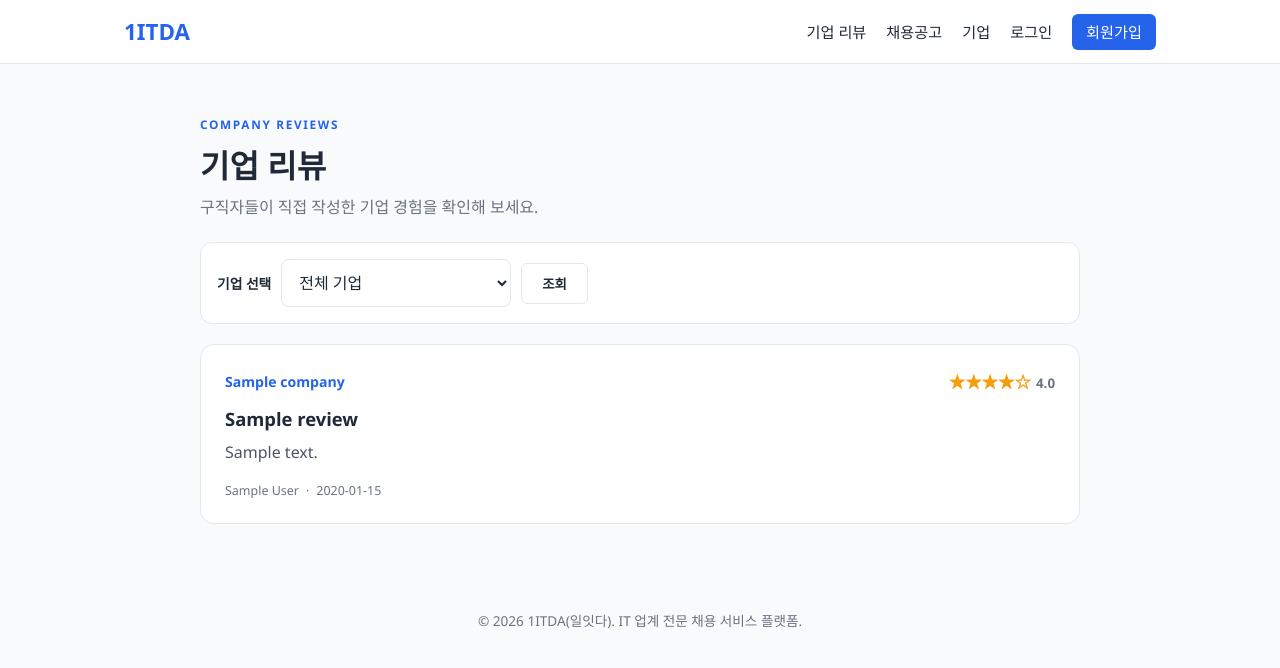
After one commit to sieunni/1itda, a Flask app: page /reviews in a window 1280 px wide. The commit adds this page. Shown: the top 668 px of the page. Run offline with Flask 3, Linux system fonts and the light colour scheme; tables that the repository leaves empty hold one stand-in row (values such as "Sample post").

Commit message:
feat: add company review community

```diff
--- a/app.py
+++ b/app.py
@@ -10,6 +10,7 @@ from routes.auth import auth_bp
 from routes.company import company_bp
 from routes.jobs import jobs_bp
 from routes.profile import profile_bp
+from routes.reviews import reviews_bp
 
 
 def ensure_schema_compatibility():
@@ -34,6 +35,7 @@ def create_app():
     app.register_blueprint(applications_bp)
     app.register_blueprint(company_bp)
     app.register_blueprint(admin_bp)
+    app.register_blueprint(reviews_bp)
 
     @app.context_processor
     def inject_current_user():
--- /dev/null
+++ b/routes/reviews.py
@@ -0,0 +1,165 @@
+from functools import wraps
+
+from flask import Blueprint, abort, flash, redirect, render_template, request, session, url_for
+from sqlalchemy.orm import joinedload
+
+from extensions import db
+from models import Company, Review, User
+
+reviews_bp = Blueprint("reviews", __name__)
+MAX_TITLE_LENGTH = 200
+MAX_CONTENT_LENGTH = 10000
+
+
+def jobseeker_required(view):
+    @wraps(view)
+    def wrapped_view(*args, **kwargs):
+        user_id = session.get("user_id")
+        if not user_id:
+            flash("로그인이 필요합니다.", "error")
+            return redirect(url_for("auth.login"))
+        user = db.session.get(User, user_id)
+        if user is None:
+            session.clear()
+            flash("로그인이 필요합니다.", "error")
+            return redirect(url_for("auth.login"))
+        if not user.is_active or user.role != "jobseeker":
+            abort(403)
+        return view(user, *args, **kwargs)
+
+    return wrapped_view
+
+
+def review_or_404(review_id):
+    review = (
+        Review.query.options(joinedload(Review.author), joinedload(Review.company))
+        .filter(Review.review_id == review_id)
+        .first()
+    )
+    if review is None:
+        abort(404)
+    return review
+
+
+def owned_review_or_403(user, review_id):
+    review = review_or_404(review_id)
+    if review.user_id != user.user_id:
+        abort(403)
+    return review
+
+
+def validate_review_form(form):
+    company_id_text = (form.get("company_id") or "").strip()
+    rating_text = (form.get("rating") or "").strip()
+    title = (form.get("title") or "").strip()
+    content = (form.get("content") or "").strip()
+    errors = []
+
+    try:
+        company_id = int(company_id_text)
+    except (TypeError, ValueError):
+        company_id = None
+    company = db.session.get(Company, company_id) if company_id is not None else None
+    if company is None:
+        errors.append("기업을 선택해 주세요.")
+
+    try:
+        rating = int(rating_text)
+    except (TypeError, ValueError):
+        rating = None
+    if rating not in range(1, 6):
+        errors.append("별점은 1~5 사이의 정수여야 합니다.")
+    if not title:
+        errors.append("리뷰 제목을 입력해 주세요.")
+    elif len(title) > MAX_TITLE_LENGTH:
+        errors.append(f"리뷰 제목은 {MAX_TITLE_LENGTH}자 이하여야 합니다.")
+    if not content:
+        errors.append("리뷰 내용을 입력해 주세요.")
+    elif len(content) > MAX_CONTENT_LENGTH:
+        errors.append(f"리뷰 내용은 {MAX_CONTENT_LENGTH:,}자 이하여야 합니다.")
+
+    return {"company": company, "rating": rating, "title": title, "content": content}, errors
+
+
+@reviews_bp.get("/reviews")
+def review_list():
+    companies = Company.query.order_by(Company.company_name.asc()).all()
+    company_id_text = (request.args.get("company_id") or "").strip()
+    selected_company = None
+    query = Review.query.options(joinedload(Review.author), joinedload(Review.company))
+    if company_id_text:
+        try:
+            company_id = int(company_id_text)
+        except ValueError:
+            abort(404)
+        selected_company = db.session.get(Company, company_id)
+        if selected_company is None:
+            abort(404)
+        query = query.filter(Review.company_id == company_id)
+    reviews = query.order_by(Review.created_at.desc(), Review.review_id.desc()).all()
+    return render_template("reviews/list.html", reviews=reviews, companies=companies, selected_company=selected_company)
+
+
+@reviews_bp.get("/companies/<int:company_id>/reviews")
+def company_reviews(company_id):
+    company = db.session.get(Company, company_id)
+    if company is None:
+        abort(404)
+    reviews = (Review.query.options(joinedload(Review.author)).filter(Review.company_id == company_id)
+               .order_by(Review.created_at.desc(), Review.review_id.desc()).all())
+    average_rating = db.session.query(db.func.avg(Review.rating)).filter(Review.company_id == company_id).scalar()
+    return render_template("reviews/company_list.html", company=company, reviews=reviews,
+                           average_rating=float(average_rating) if average_rating is not None else None)
+
+
+@reviews_bp.get("/reviews/<int:review_id>")
+def review_detail(review_id):
+    return render_template("reviews/detail.html", review=review_or_404(review_id))
+
+
+@reviews_bp.route("/reviews/new", methods=["GET", "POST"])
+@jobseeker_required
+def review_new(user):
+    companies = Company.query.order_by(Company.company_name.asc()).all()
+    if request.method == "POST":
+        values, errors = validate_review_form(request.form)
+        if not errors:
+            review = Review(user_id=user.user_id, company_id=values["company"].company_id,
+                            rating=values["rating"], title=values["title"], content=values["content"])
+            db.session.add(review)
+            db.session.commit()
+            flash("기업 리뷰가 등록되었습니다.", "success")
+            return redirect(url_for("reviews.review_detail", review_id=review.review_id))
+        for error in errors:
+            flash(error, "error")
+    return render_template("reviews/form.html", review=None, companies=companies)
+
+
+@reviews_bp.route("/reviews/<int:review_id>/edit", methods=["GET", "POST"])
+@jobseeker_required
+def review_edit(user, review_id):
+    review = owned_review_or_403(user, review_id)
+    companies = Company.query.order_by(Company.company_name.asc()).all()
+    if request.method == "POST":
+        values, errors = validate_review_form(request.form)
+        if not errors:
+            review.company_id = values["company"].company_id
+            review.rating = values["rating"]
+            review.title = values["title"]
+            review.content = values["content"]
+            db.session.commit()
+            flash("기업 리뷰가 수정되었습니다.", "success")
+            return redirect(url_for("reviews.review_detail", review_id=review.review_id))
+        for error in errors:
+            flash(error, "error")
+    return render_template("reviews/form.html", review=review, companies=companies)
+
+
+@reviews_bp.post("/reviews/<int:review_id>/delete")
+@jobseeker_required
+def review_delete(user, review_id):
+    review = owned_review_or_403(user, review_id)
+    db.session.delete(review)
+    db.session.commit()
+    flash("기업 리뷰가 삭제되었습니다.", "success")
+    return redirect(url_for("reviews.review_list"))
--- a/static/css/style.css
+++ b/static/css/style.css
@@ -5,6 +5,62 @@
   --color-muted: #6b7280;
   --color-border: #e5e7eb;
   --color-bg: #f9fafb;
+}
+
+/* Company reviews */
+.reviews-page, .review-detail, .review-form-page { max-width: 880px; margin: 0 auto; }
+.review-page-header { display: flex; align-items: flex-end; justify-content: space-between; gap: 24px; margin-bottom: 24px; }
+.review-page-header span, .company-review-header > div > span, .review-form-card header span { color: var(--color-primary); font-size: .74rem; font-weight: 800; letter-spacing: .14em; }
+.review-page-header h1, .company-review-header h1, .review-form-card h1 { margin: 7px 0; font-size: 2rem; }
+.review-page-header p, .review-form-card header p { margin: 0; color: var(--color-muted); }
+.review-filter { display: flex; align-items: center; gap: 10px; margin-bottom: 20px; padding: 16px; background: #fff; border: 1px solid var(--color-border); border-radius: 12px; }
+.review-filter label { font-size: .86rem; font-weight: 700; }
+.review-filter select, .review-form select, .review-form input, .review-form textarea { padding: 11px 13px; color: var(--color-text); background: #fff; border: 1px solid var(--color-border); border-radius: 8px; font: inherit; }
+.review-filter select { min-width: 230px; }
+.review-filter .btn { border: 1px solid var(--color-border); background: #fff; cursor: pointer; }
+.review-list { display: flex; flex-direction: column; gap: 14px; }
+.review-card { display: block; padding: 24px; color: inherit; background: #fff; border: 1px solid var(--color-border); border-radius: 14px; text-decoration: none; transition: border-color .15s, box-shadow .15s; }
+.review-card:hover { border-color: #bfdbfe; box-shadow: 0 6px 18px rgba(15, 23, 42, .06); }
+.review-card__top { display: flex; align-items: center; justify-content: space-between; gap: 16px; }
+.review-card__top > strong, .review-company-link { color: var(--color-primary); font-size: .88rem; text-decoration: none; }
+.review-stars { color: #f59e0b; font-weight: 700; white-space: nowrap; letter-spacing: .03em; }
+.review-stars small { color: var(--color-muted); letter-spacing: 0; }
+.review-stars--large { margin: 18px 0 10px; font-size: 1.25rem; }
+.review-card h2 { margin: 13px 0 8px; font-size: 1.15rem; }
+.review-card > p { margin: 0 0 17px; color: #4b5563; line-height: 1.65; }
+.review-meta { display: flex; gap: 7px; color: var(--color-muted); font-size: .78rem; }
+.review-empty { padding: 64px 24px; background: #fff; border: 1px solid var(--color-border); border-radius: 14px; text-align: center; }
+.review-empty h2 { margin: 0 0 8px; font-size: 1.08rem; }
+.review-empty p { margin: 0; color: var(--color-muted); }
+.review-back { display: inline-block; margin-bottom: 22px; color: var(--color-muted); font-size: .86rem; text-decoration: none; }
+.company-review-header { display: flex; align-items: center; justify-content: space-between; gap: 24px; margin-bottom: 22px; padding: 26px; background: #fff; border: 1px solid var(--color-border); border-radius: 14px; }
+.company-review-header dl { display: flex; gap: 28px; margin: 0; }
+.company-review-header dl div { min-width: 90px; }
+.company-review-header dt { margin-bottom: 6px; color: var(--color-muted); font-size: .75rem; }
+.company-review-header dd { margin: 0; color: #f59e0b; }
+.company-review-header dd strong { color: var(--color-text); }
+.review-detail { padding: 32px; background: #fff; border: 1px solid var(--color-border); border-radius: 14px; }
+.review-detail h1 { margin: 0 0 12px; font-size: 1.8rem; }
+.review-detail__content { min-height: 180px; margin-top: 28px; padding-top: 28px; border-top: 1px solid var(--color-border); line-height: 1.8; white-space: pre-wrap; overflow-wrap: anywhere; }
+.review-actions { display: flex; justify-content: flex-end; gap: 8px; margin-top: 28px; padding-top: 20px; border-top: 1px solid var(--color-border); }
+.review-actions form { margin: 0; }
+.review-actions button { font: inherit; cursor: pointer; }
+.review-delete { color: #b91c1c; background: #fff; border: 1px solid #fecaca; }
+.review-form-card { padding: 32px; background: #fff; border: 1px solid var(--color-border); border-radius: 14px; }
+.review-form-card header { margin-bottom: 28px; }
+.review-form { display: flex; flex-direction: column; gap: 18px; }
+.review-form input, .review-form select { width: 100%; min-height: 46px; }
+.review-form textarea { width: 100%; resize: vertical; line-height: 1.6; }
+.review-form-actions { display: flex; justify-content: flex-end; gap: 9px; }
+.review-form-actions button { border: 0; font: inherit; cursor: pointer; }
+
+@media (max-width: 650px) {
+  .review-page-header, .company-review-header { align-items: stretch; flex-direction: column; }
+  .review-filter { align-items: stretch; flex-direction: column; }
+  .review-filter select { width: 100%; min-width: 0; }
+  .review-card__top { align-items: flex-start; flex-direction: column; gap: 8px; }
+  .company-review-header dl { justify-content: space-between; }
+  .review-detail, .review-form-card { padding: 22px; }
 }
 
 * {
--- a/templates/base.html
+++ b/templates/base.html
@@ -11,6 +11,7 @@
     <nav class="navbar">
       <a class="logo" href="{{ url_for('index') }}">1ITDA</a>
       <ul class="nav-links">
+        <li><a href="{{ url_for('reviews.review_list') }}">기업 리뷰</a></li>
         <li><a href="{{ url_for('jobs.job_list') }}">채용공고</a></li>
         {% if not current_user or current_user.role == "company" %}
         <li><a href="{{ url_for('company.dashboard') }}">기업</a></li>
--- /dev/null
+++ b/templates/reviews/_cards.html
@@ -0,0 +1,14 @@
+{% if reviews %}
+<div class="review-list">
+  {% for review in reviews %}
+  <a class="review-card" href="{{ url_for('reviews.review_detail', review_id=review.review_id) }}">
+    <div class="review-card__top"><strong>{{ review.company.company_name }}</strong><span class="review-stars" aria-label="별점 {{ review.rating }}점">{{ '★' * review.rating }}{{ '☆' * (5 - review.rating) }} <small>{{ review.rating }}.0</small></span></div>
+    <h2>{{ review.title }}</h2>
+    <p>{{ review.content|truncate(140, true, '...') }}</p>
+    <div class="review-meta"><span>{{ review.author.name or review.author.email }}</span><span>·</span><time datetime="{{ review.created_at.isoformat() }}">{{ review.created_at.strftime('%Y-%m-%d') }}</time></div>
+  </a>
+  {% endfor %}
+</div>
+{% else %}
+<div class="review-empty"><h2>아직 작성된 리뷰가 없습니다.</h2><p>첫 번째 기업 리뷰를 남겨 보세요.</p></div>
+{% endif %}
--- /dev/null
+++ b/templates/reviews/list.html
@@ -0,0 +1,9 @@
+{% extends "base.html" %}
+{% block title %}기업 리뷰 | 1ITDA{% endblock %}
+{% block content %}
+<section class="reviews-page">
+  <header class="review-page-header"><div><span>COMPANY REVIEWS</span><h1>기업 리뷰</h1><p>구직자들이 직접 작성한 기업 경험을 확인해 보세요.</p></div>{% if current_user and current_user.role == 'jobseeker' %}<a class="btn btn-primary" href="{{ url_for('reviews.review_new') }}">리뷰 작성</a>{% endif %}</header>
+  <form class="review-filter" method="get" action="{{ url_for('reviews.review_list') }}"><label for="company_id">기업 선택</label><select id="company_id" name="company_id"><option value="">전체 기업</option>{% for company in companies %}<option value="{{ company.company_id }}" {% if selected_company and selected_company.company_id == company.company_id %}selected{% endif %}>{{ company.company_name }}</option>{% endfor %}</select><button class="btn btn-outline" type="submit">조회</button></form>
+  {% include "reviews/_cards.html" %}
+</section>
+{% endblock %}
```
Also changed, not shown: models.py (+21 -0 lines), templates/reviews/company_list.html (added, +9 -0 lines), templates/reviews/detail.html (added, +10 -0 lines), templates/reviews/form.html (added, +15 -0 lines), tests/test_reviews.py (added, +134 -0 lines).
